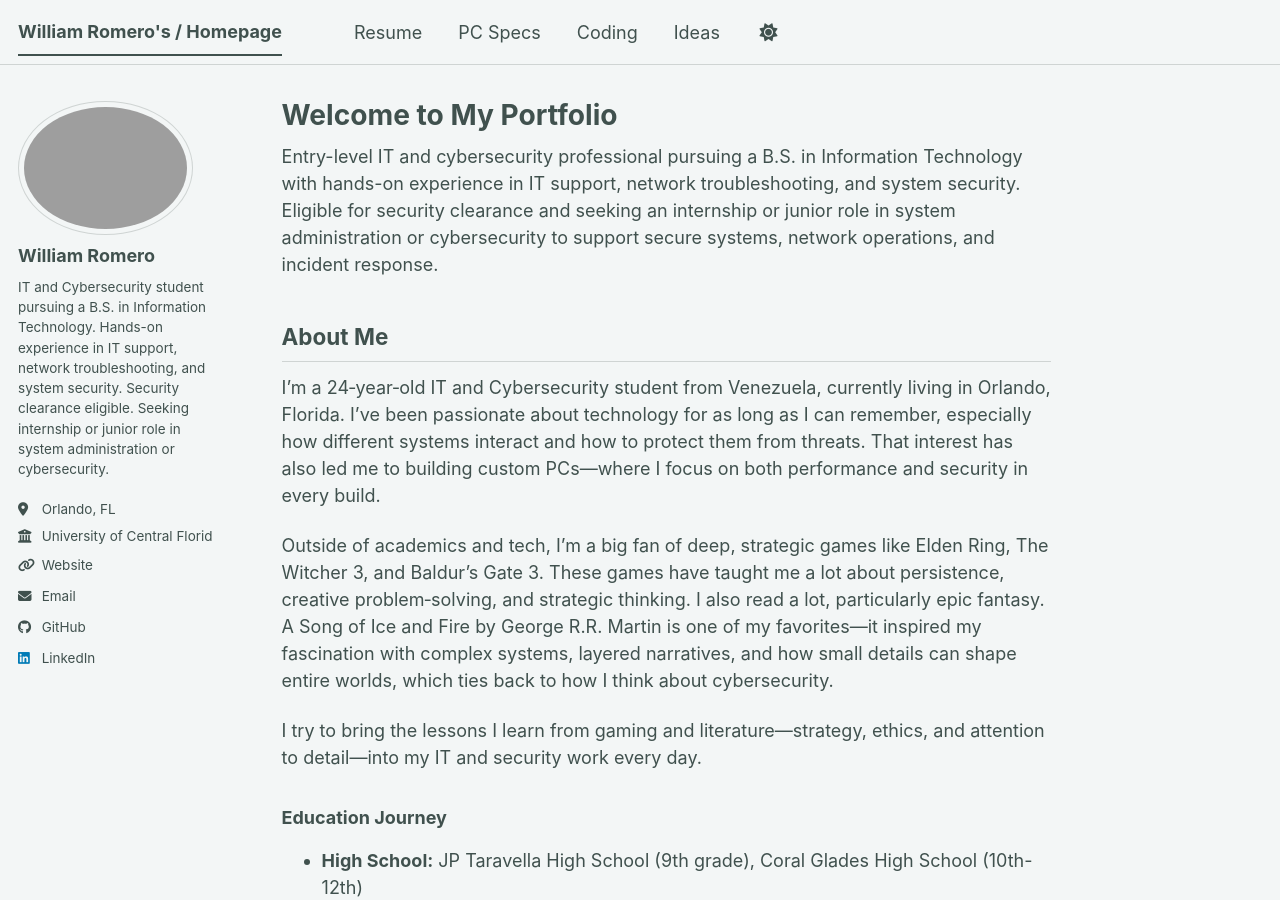
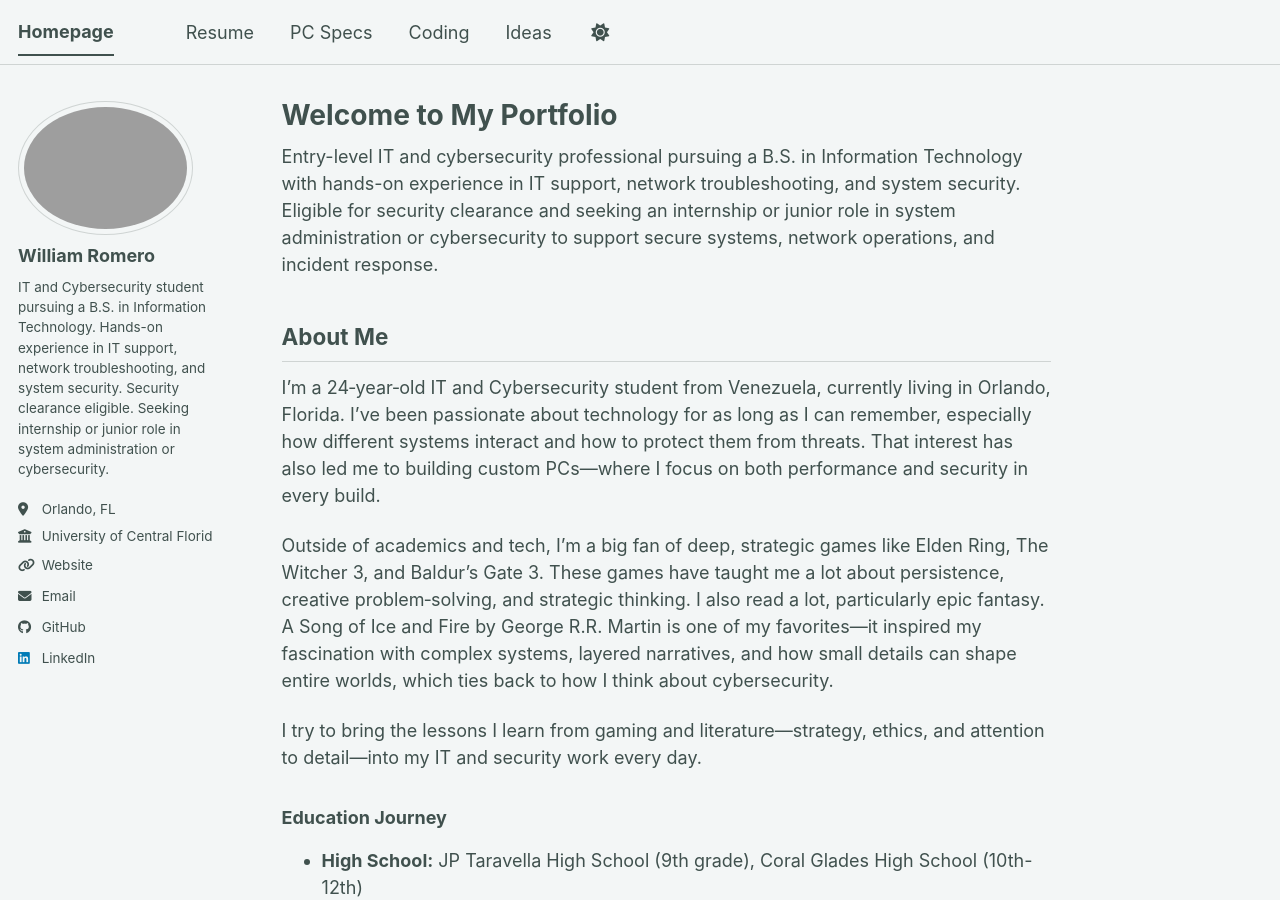
Before and after one commit to williamromero11/williamromero11.github.io, a Jekyll site: the page built from _pages/about.md, in a window 1280 px wide and 900 px high. Built offline with Jekyll 4.4.1, drawn with Linux system fonts in a browser that asks for light colours; a script bundle is joined from its source files by our own code; library files that are not in the unit come from our copies.

Commit message:
Update _config.yml

```diff
--- a/_config.yml
+++ b/_config.yml
@@ -9,7 +9,7 @@
 # Basic Site Settings
 locale                   : "en-US"
 site_theme               : "mint" # The available themes options are "default", "air", "sunrise", "mint", "dirt" and "contrast"
-title                    : "William Romero's / Homepage"
+title                    : "Homepage"
 title_separator          : "-"
 name                     : &name "William Romero"
 description              : &description "William Romero's academic portfolio and personal website"   # Update this with a general description of your site, this is the default if not overridden by a page
```
